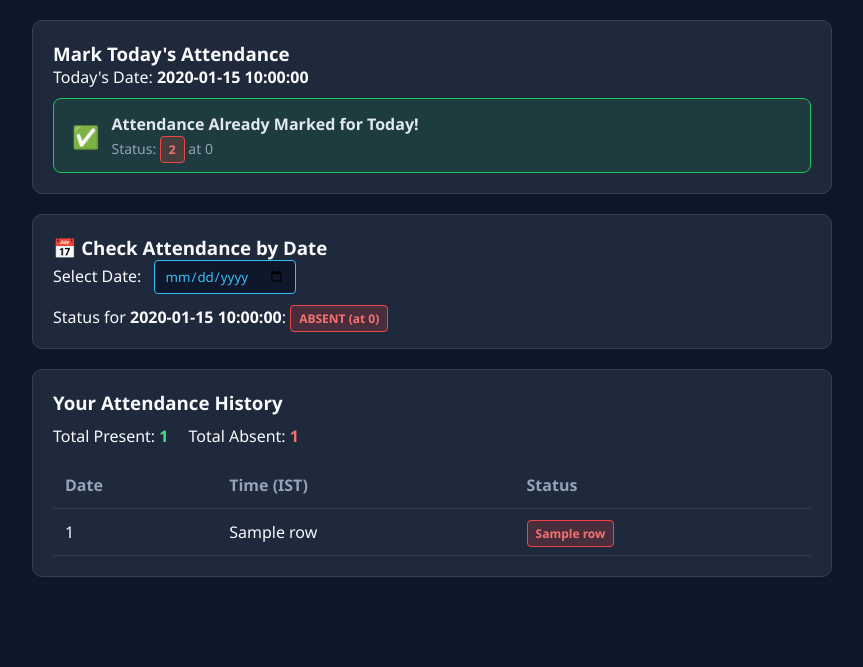
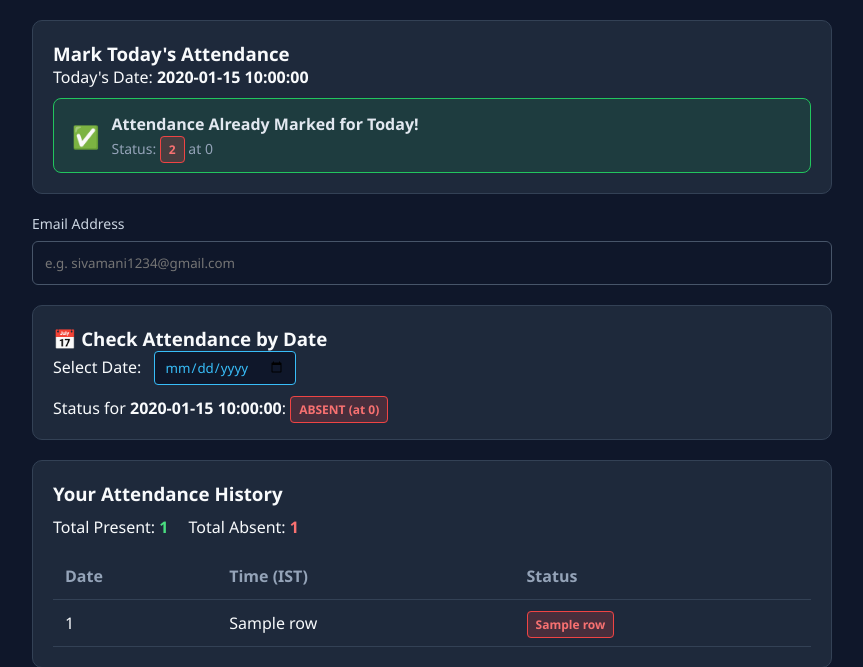
Before and after one commit to pratheeshh583225106064-byte/attendance-system, a Python web app: template templates/dashboard.html in a window 1280 px wide. Shown: the part 82-749 px from the top of the page, without its empty margins (208-1071 px from the left). Run offline with Jinja, Linux system fonts and the light colour scheme; the template is opened without the code that fills it: most values are stand-ins (such as "Sample title", 1, 10 or a date in 2020).

Commit message:
Add email input field to dashboard
Added email input field for user to enter their email address with validation.

```diff
--- a/templates/dashboard.html
+++ b/templates/dashboard.html
@@ -51,7 +51,14 @@
                 </form>
             {% endif %}
         </div>
-
+<div class="form-group">
+    <label for="email">Email Address</label>
+    <input type="email" id="email" name="email"
+           placeholder="e.g. sivamani1234@gmail.com"
+           pattern="[a-zA-Z]+[0-9]+@gmail\.com"
+           title="Email must be in the format: name1234@gmail.com"
+           required>
+</div>
         <!-- Date Picker Filter -->
         <div class="card calendar-card">
             <h3>📅 Check Attendance by Date</h3>
```
